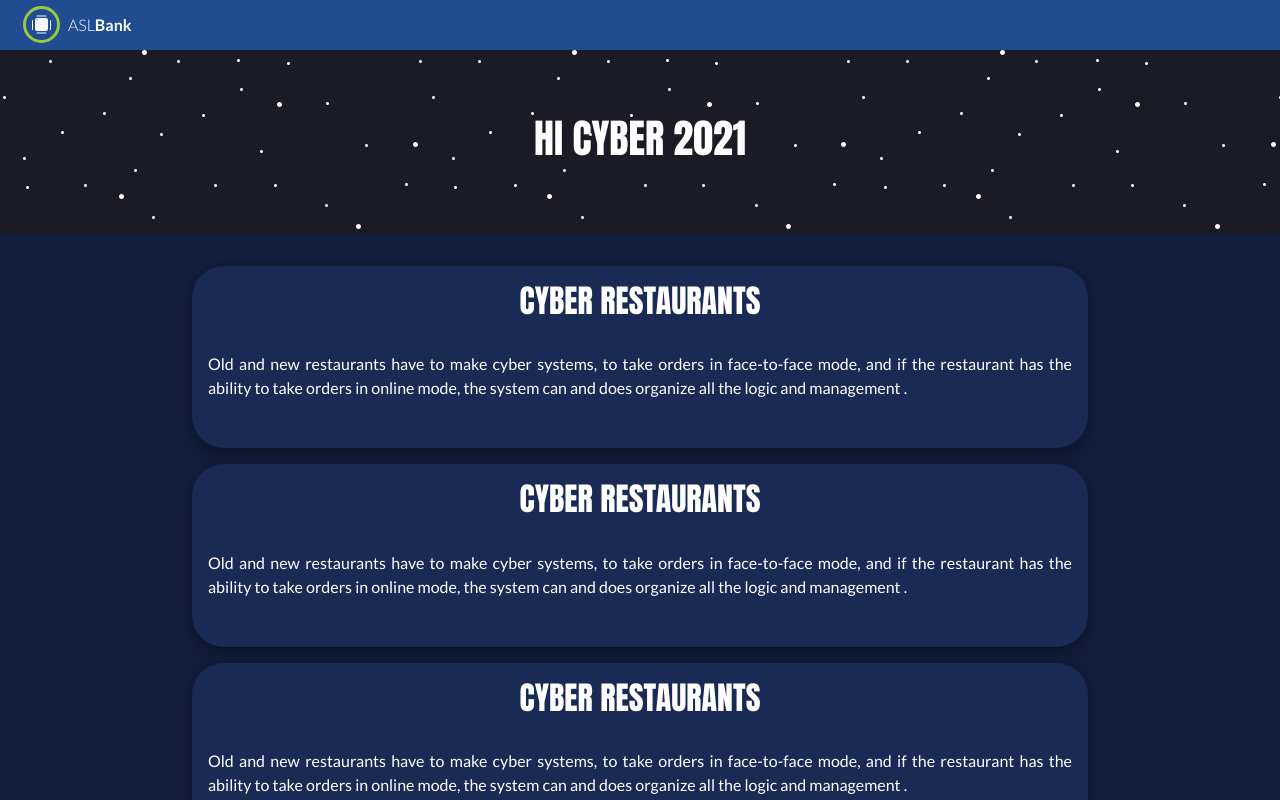
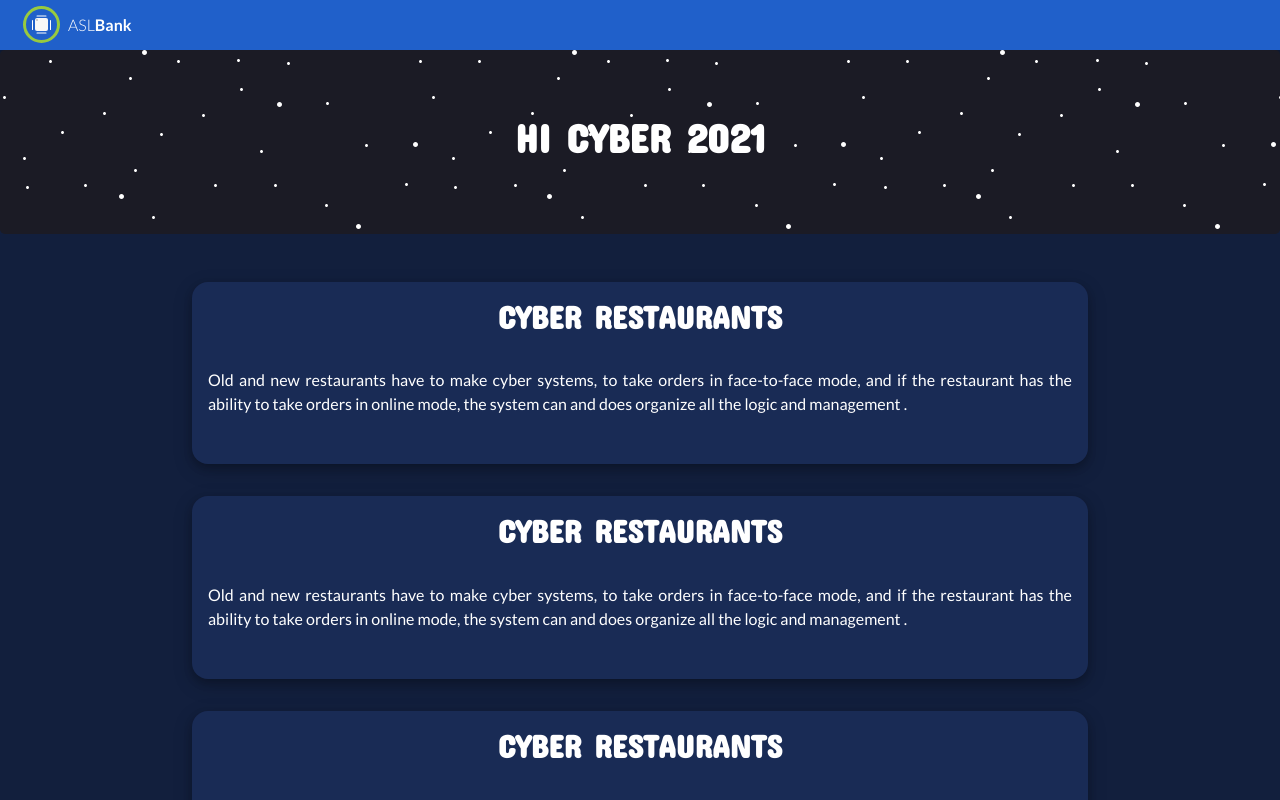
Before and after one commit to ASLBank/aslbank-web, a React (Create React App) app: page / in a window 1280 px wide. Shown: the top 800 px of the page. Built offline with nearby package versions, Linux system fonts and the light colour scheme.

Commit message:
AtonCode

```diff
--- a/src/components/styles/Navbar.css
+++ b/src/components/styles/Navbar.css
@@ -1,7 +1,7 @@
 .Navbar {
   width: 100%;
   padding: 0.4rem 0;
-  background-color: #204d91;
+  background-color: #2060CA;
   box-shadow: 0 4px 8px 0 rgba(0, 0, 0, 0.2), 0 6px 20px 0 rgba(0, 0, 0, 0.19);
 }
 
--- a/src/index.css
+++ b/src/index.css
@@ -1,5 +1,6 @@
 @import url('https://fonts.googleapis.com/css?family=Lato:300,400,700');
 @import url('https://fonts.googleapis.com/css?family=Anton');
+@import url('https://fonts.googleapis.com/css2?family=Concert+One&display=swap');
 
 
 * {
@@ -22,12 +23,18 @@ section {
     padding: 1rem;
     display: flex;
     margin: auto;
-    border-radius: 2rem;
+    border-radius: 1rem;
     align-content: center;
-    margin-bottom: 1rem;
+    margin: 1rem;
     box-shadow: 0 4px 8px 0 rgba(0, 0, 0, 0.2), 0 6px 20px 0 rgba(0, 0, 0, 0.19);
 
 
+}
+
+img{
+  border-radius: 1rem;
+  max-width: 90%;
+  max-height: 30%;
 }
 
 p{
@@ -37,7 +44,8 @@ p{
 
 
 h1,h2 {
-  font-family: 'Anton', sans-serif;
+  font-family: 'Concert One', cursive;
+  font-weight: 700;
   text-transform: uppercase;
   text-align: center;
 }
--- a/src/pages/Home.js
+++ b/src/pages/Home.js
@@ -14,8 +14,11 @@ export default class Home extends Component {
 
         <div className="Home">
 
+         <div className="Home__col">
+
          <section>
            <p>
+
              <h2>Cyber Restaurants</h2><br/>
              <p>
              Old and new restaurants have to make cyber systems,
@@ -53,6 +56,7 @@ export default class Home extends Component {
            </p>
          </section>
 
+         </div>
 
         </div>
       </React.Fragment>
--- a/src/pages/styles/Home.css
+++ b/src/pages/styles/Home.css
@@ -1,9 +1,12 @@
 .Home {
 
     width: 100%;
+    min-width: 320px;
     color: #ffffff;
     align-content: center;
     align-items: center;
+
+    display: flex;
 
 }
 
@@ -18,15 +21,11 @@
 
 }
 
-.Home__col {
-  display: flex;
-  flex-direction: column;
-  justify-content: center;
-  align-items: center;
-}
-
-@media screen and (min-width: 768px) {
+@media screen and (min-width: 320px) {
   .Home__col {
-    align-items: flex-start;
+    display: flex;
+    flex-direction: column;
+    justify-content: center;
+    align-items: center;
   }
 }
```
Also changed, not shown: 1 other file (tests, documents, lock files or other folders).
